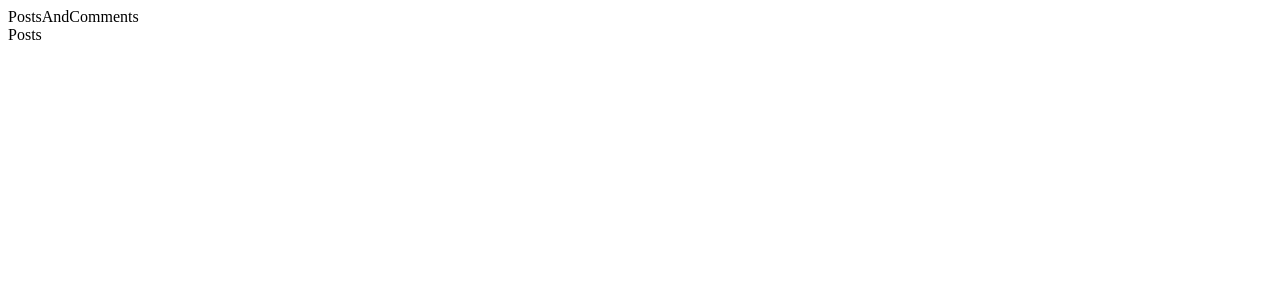
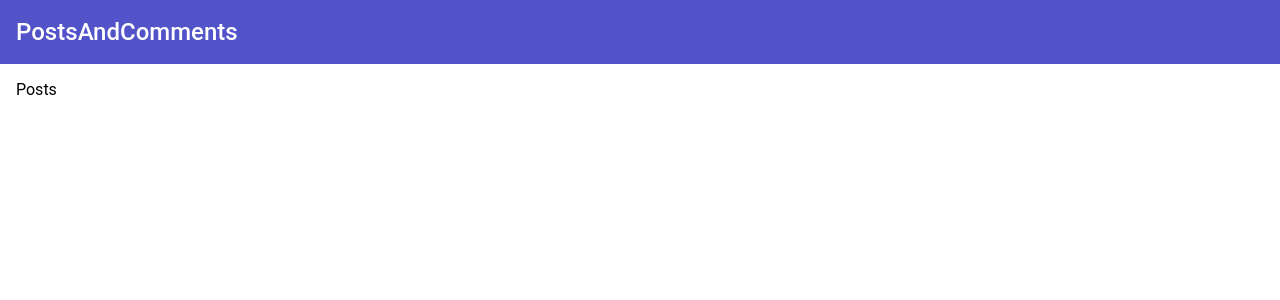
Before and after one commit to agobeljic1/q-assignment, a React (Vite) app: page /posts in a window 1280 px wide. Shown: the top 300 px of the page. Built offline with nearby package versions, Linux system fonts and the light colour scheme.

Commit message:
Setup emotion styling

```diff
--- a/package.json
+++ b/package.json
@@ -10,6 +10,7 @@
     "preview": "vite preview"
   },
   "dependencies": {
+    "@emotion/react": "^11.11.1",
     "react": "^18.2.0",
     "react-dom": "^18.2.0",
     "react-router-dom": "^6.20.1"
--- a/src/App.tsx
+++ b/src/App.tsx
@@ -1,11 +1,16 @@
 import { Outlet } from "react-router-dom";
 import Header from "./ui/components/Header";
+import { css } from "@emotion/react";
+
+const Page = css`
+  padding: 1rem;
+`;
 
 function App() {
   return (
     <>
       <Header />
-      <main className="Page">
+      <main css={Page}>
         <Outlet />
       </main>
     </>
--- /dev/null
+++ b/src/index.css
@@ -0,0 +1,12 @@
+* {
+  box-sizing: border-box;
+}
+
+html,
+body {
+  height: 100%;
+}
+body {
+  margin: 0;
+  font-family: Roboto, "Helvetica Neue", sans-serif;
+}
--- a/src/main.tsx
+++ b/src/main.tsx
@@ -7,6 +7,7 @@ import {
   Navigate,
 } from "react-router-dom";
 
+import "./index.css";
 import App from "./App.tsx";
 
 const Posts = React.lazy(() => import("./ui/pages/Posts"));
--- a/src/ui/components/Header.tsx
+++ b/src/ui/components/Header.tsx
@@ -1,7 +1,27 @@
+import { css } from "@emotion/react";
+
+const HeaderStyle = css`
+  width: 100%;
+  height: 64px;
+  background-color: #5252c9;
+  display: flex;
+  justify-content: space-between;
+  align-items: center;
+  padding: 1rem;
+`;
+
+const Title = css`
+  color: white;
+  font-weight: 500;
+  font-size: 24px;
+  user-select: none;
+  cursor: pointer;
+`;
+
 function Header() {
   return (
-    <header>
-      <label>PostsAndComments</label>
+    <header css={HeaderStyle}>
+      <label css={Title}>PostsAndComments</label>
     </header>
   );
 }
--- a/tsconfig.json
+++ b/tsconfig.json
@@ -18,7 +18,10 @@
     "strict": true,
     "noUnusedLocals": true,
     "noUnusedParameters": true,
-    "noFallthroughCasesInSwitch": true
+    "noFallthroughCasesInSwitch": true,
+
+    "jsxImportSource": "@emotion/react",
+    "types": ["@emotion/react/types/css-prop"]
   },
   "include": ["src"],
   "references": [{ "path": "./tsconfig.node.json" }]
```
Also changed, not shown: 1 other file (tests, documents, lock files or other folders).
